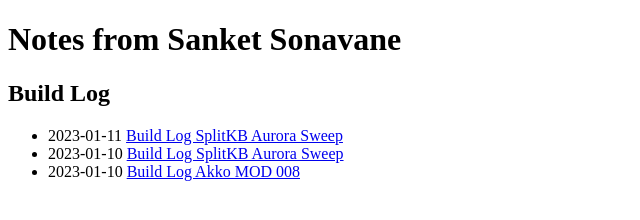
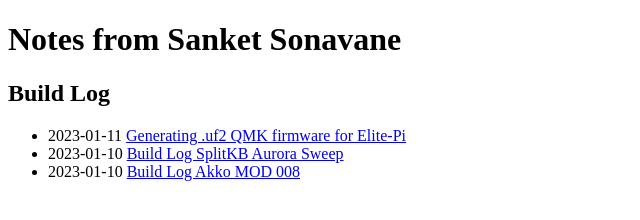
Before and after one commit to sanketss84/sanketss84.github.io, a plain HTML site: page index.html in a window 1280 px wide. Shown: the whole page, without its empty margins (0-640 px from the left). Drawn offline with Linux system fonts and the light colour scheme.

Commit message:
minor updates to generate uf2 and homepage

```diff
--- a/index.html
+++ b/index.html
@@ -11,7 +11,7 @@
 
     <h2>Build Log</h2>
     <ul>
-        <li><span>2023-01-11</span>&nbsp;<a href="/articles/how-to-generate-uf2-qmk-firmware-for-elitepi">Build Log SplitKB Aurora Sweep</a></li>
+        <li><span>2023-01-11</span>&nbsp;<a href="/articles/generate-uf2-qmk-firmware">Generating .uf2 QMK firmware for Elite-Pi</a></li>
         <li><span>2023-01-10</span>&nbsp;<a href="/articles/buildlog-splitkb-aurora-sweep">Build Log SplitKB Aurora Sweep</a></li>
         <li><span>2023-01-10</span>&nbsp;<a href="/articles/buildlog-akko-mod-008">Build Log Akko MOD 008</a></li>
     </ul>
```
Also changed, not shown: 2 other files.
